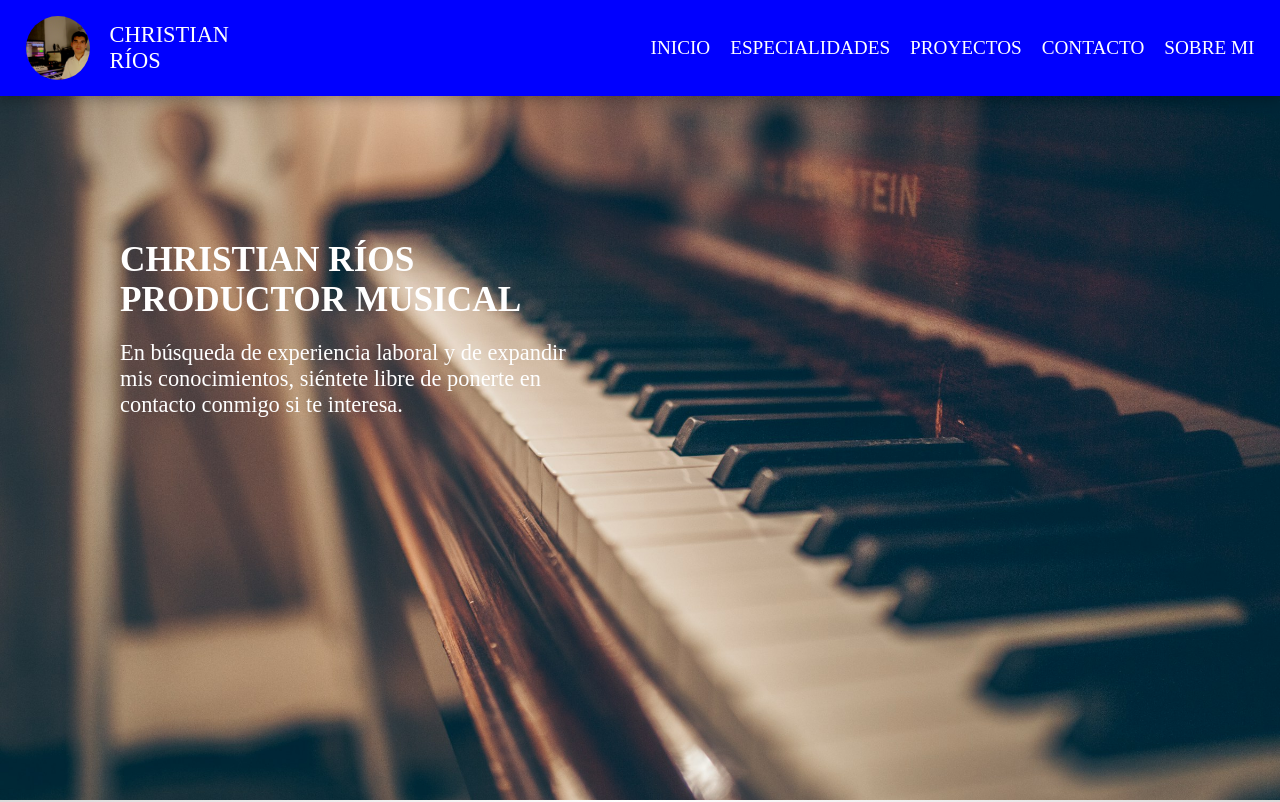
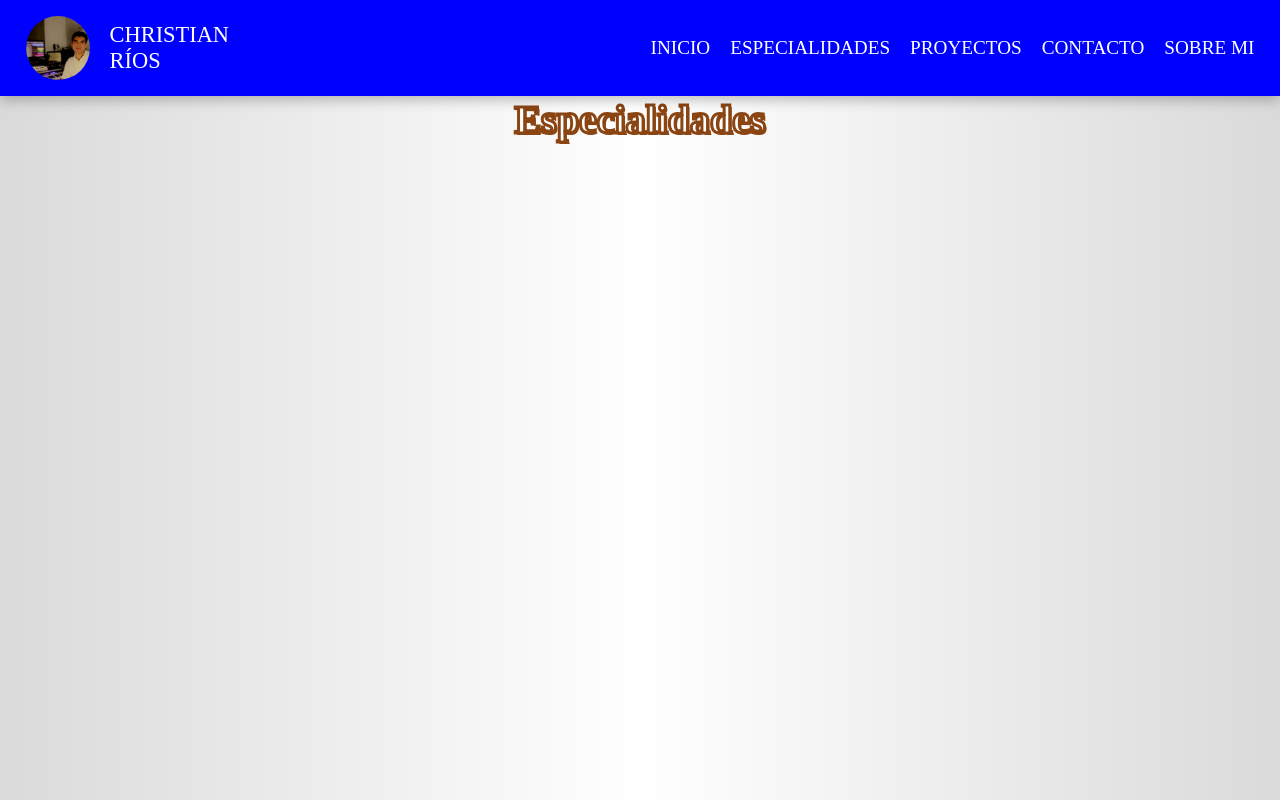
Before and after one commit to JesusSanchez25/Web-Christian-Vasquez, an Astro site: page / in a window 1280 px wide. Shown: the top 802 px of the page. Built offline with nearby package versions, Linux system fonts and the light colour scheme; Astro itself is replaced by a stand-in of ours; a web font is replaced by a local one.

Commit message:
eliminando cosas a posta para probar el deploy

```diff
--- a/src/pages/index.astro
+++ b/src/pages/index.astro
@@ -13,13 +13,7 @@ import Especialidad from '../components/especialidad.astro';
 <Layout title="Christian Rios">
 	<Header />
 	 <!-- HERO -->
-	<section class="seccion-hero">
-		<img src="/piano-hero.jpeg" class="hero-image" alt="piano">
-		<div class="hero-text">
-			<h1 class="hero-main-text">CHRISTIAN RÍOS <br>PRODUCTOR MUSICAL</h1>
-			<h3 class="hero-secondary-text">En búsqueda de experiencia laboral y de expandir mis conocimientos, siéntete libre de ponerte en contacto conmigo si te interesa. </h3>
-		</div>
-	</section>
+
 
 	<section class="seccion-especialidades">
 		<h1 class="main-tittle">Especialidades</h1>
```
